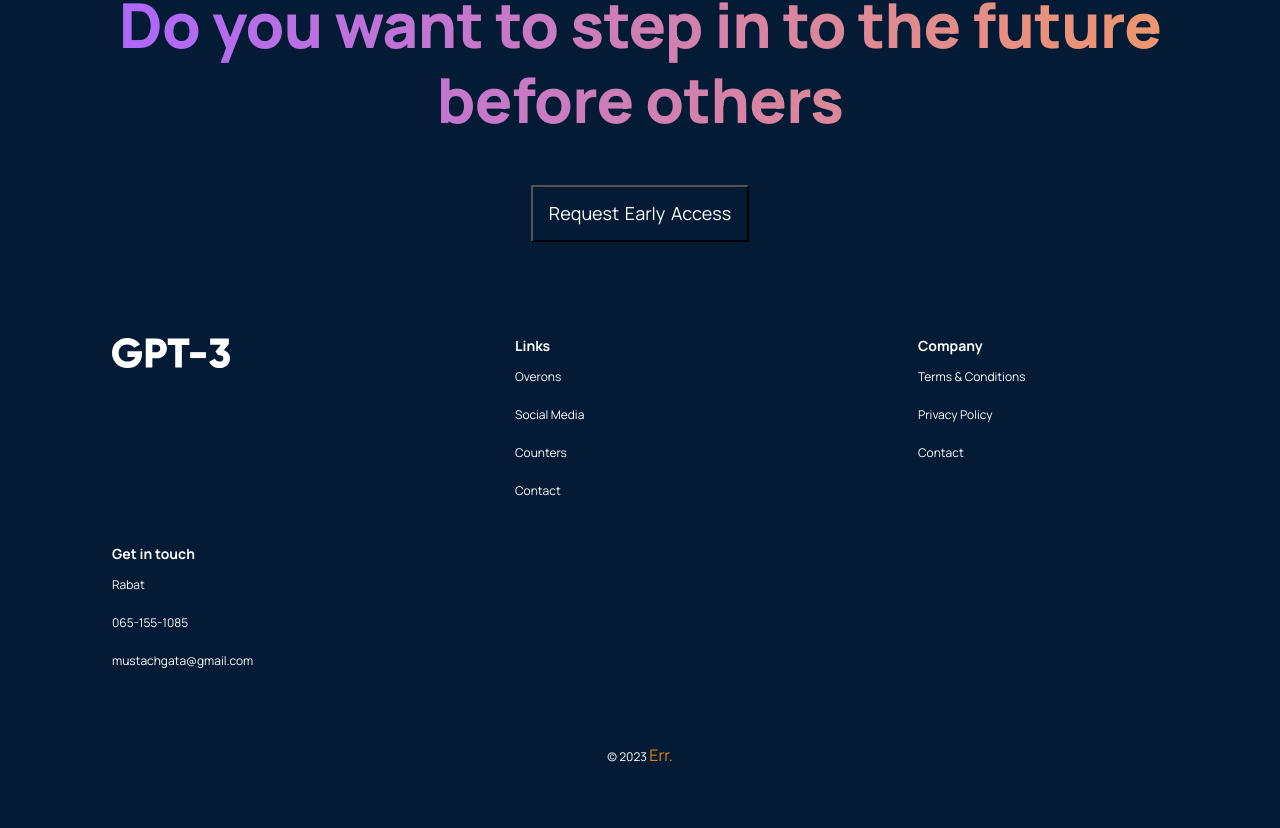
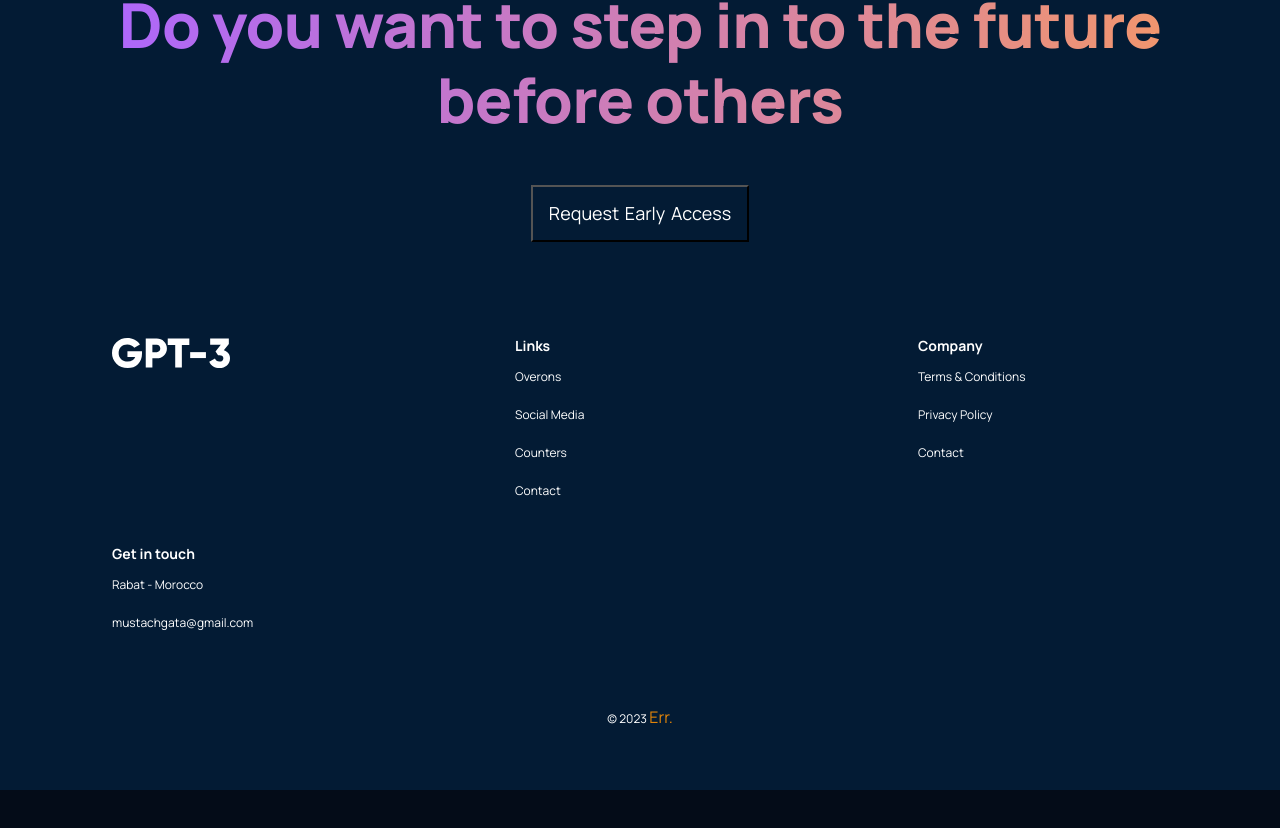
Before and after one commit to Oussa-Err/improved-manoeuvre, a React (Create React App) app: page / in a window 1280 px wide. Shown: the part 4419-5247 px from the top of the page. After the commit the page ends 5209 px from the top, so only its background shows below. Built offline with nearby package versions, Linux system fonts and the light colour scheme.

Commit message:
footer content updated

```diff
--- a/src/containers/footer/Footer.jsx
+++ b/src/containers/footer/Footer.jsx
@@ -37,8 +37,7 @@ function Footer () {
         <div className='gpt3__footer-container_div'>
           <h4>Get in touch</h4>
           <ul>
-            <li>Rabat</li>
-            <li>065-155-1085</li>
+            <li>Rabat - Morocco</li>
             <li>mustachgata@gmail.com</li>
           </ul>
         </div>
```
Also changed, not shown: 1 other file (tests, documents, lock files or other folders).
